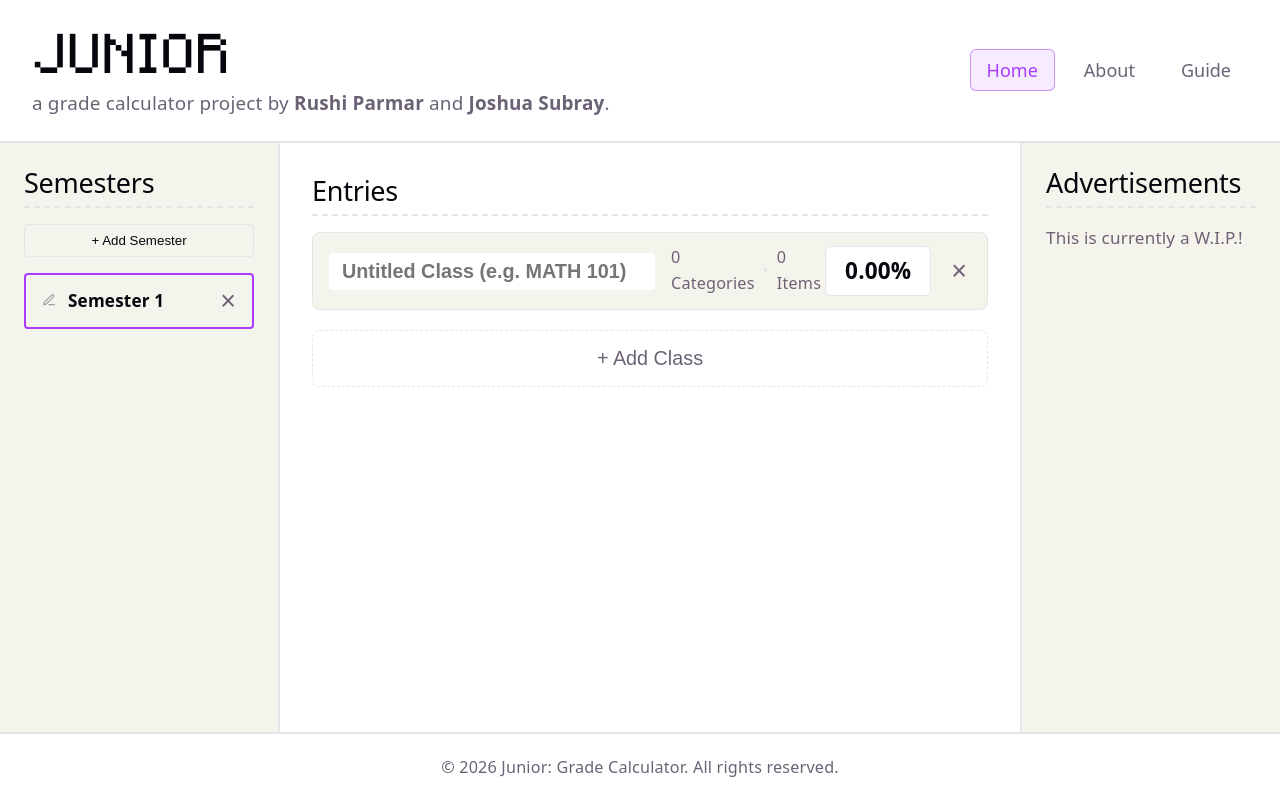
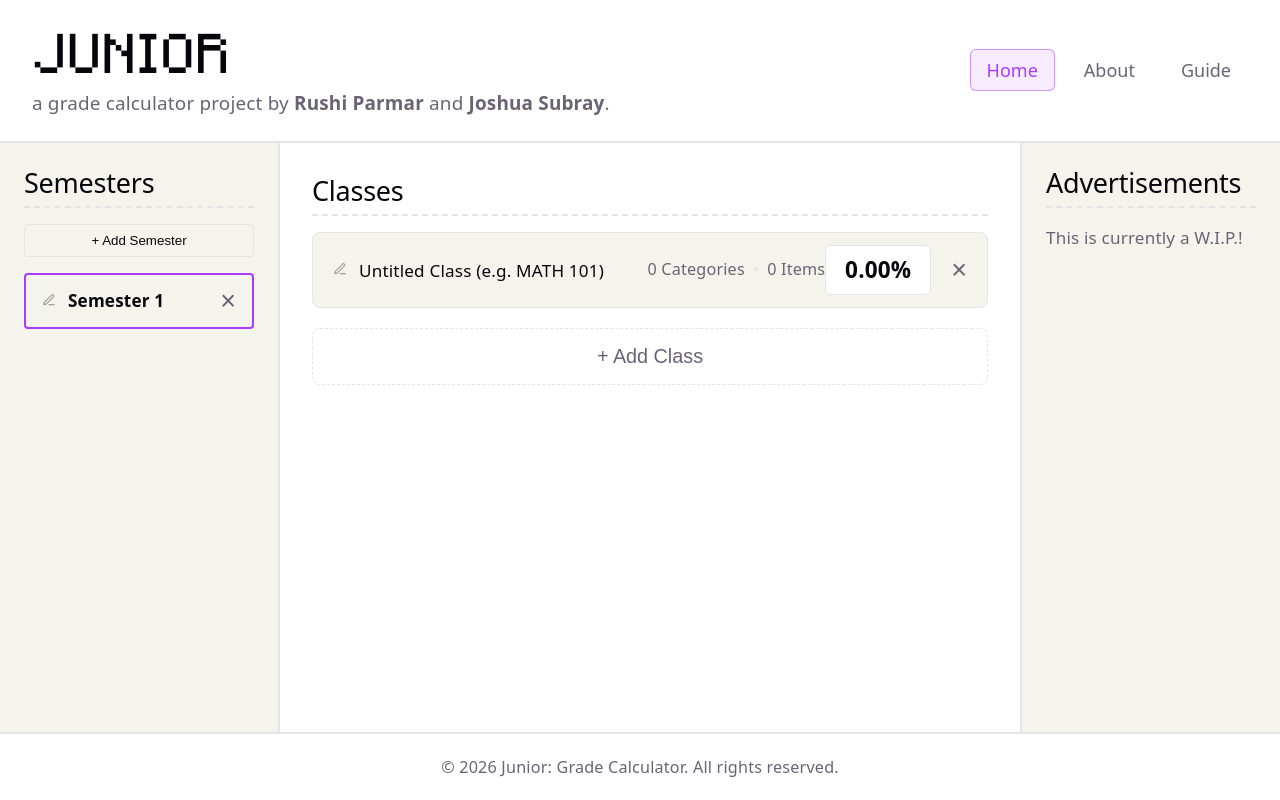
Before and after one commit to JoshuaSubray/Junior, a React (Vite) app: page / in a window 1280 px wide. Both pictures are taken after a click on the button "+ Add Class". Built offline with nearby package versions, Linux system fonts and the light colour scheme.

Commit message:
Moved edit function to reusable component, Edit.tsx and implemented into classes and categories.

```diff
--- a/src/components/common/Edit.tsx
+++ b/src/components/common/Edit.tsx
@@ -1 +1,54 @@
-// Edit pencil and function will be moved here.
+import { useEffect, useRef, useState } from 'react';
+
+interface EditProps {
+	value: string;
+	onChange: (v: string) => void;
+	placeholder?: string;
+	className?: string;
+	inputClassName?: string;
+	stopPropagationOnClick?: boolean;
+}
+
+export default function Edit({ value, onChange, placeholder = '', className = '', inputClassName = '', stopPropagationOnClick = true }: EditProps) {
+	const [editing, setEditing] = useState(false);
+	const ref = useRef<HTMLInputElement | null>(null);
+
+	useEffect(() => {
+		if (editing && ref.current) ref.current.focus();
+	}, [editing]);
+
+	if (editing) {
+		return (
+			<input
+				ref={ref}
+				type="text"
+				className={`item-name-input ${inputClassName}`}
+				value={value}
+				onChange={(e) => onChange(e.target.value)}
+				onClick={(e) => { if (stopPropagationOnClick) e.stopPropagation(); }}
+				onBlur={() => setEditing(false)}
+				onKeyDown={(e) => { if (e.key === 'Enter') setEditing(false); }}
+			/>
+		);
+	}
+
+	return (
+		<div className={`item-name-row ${className}`}>
+			<button
+				type="button"
+				className="item-name-edit-btn"
+				title="Rename"
+				onClick={(e) => {
+					if (stopPropagationOnClick) e.stopPropagation();
+					setEditing(true);
+				}}
+			>
+				<svg width="14" height="14" viewBox="0 0 24 24" fill="none" stroke="currentColor" strokeWidth="2" strokeLinecap="round" strokeLinejoin="round">
+					<path d="M12 20h9"></path>
+					<path d="M16.5 3.5a2.121 2.121 0 0 1 3 3L7 19l-4 1 1-4L16.5 3.5z"></path>
+				</svg>
+			</button>
+			<span className="item-name-display">{value || placeholder}</span>
+		</div>
+	);
+}
--- a/src/components/gpa/CategorySection.tsx
+++ b/src/components/gpa/CategorySection.tsx
@@ -1,5 +1,6 @@
 import { useGradeContext, type Category } from '../../contexts/GradeContext';
 import RemoveButton from '../common/RemoveButton';
+import Edit from '../common/Edit';
 import './GPA.css';
 
 interface CategorySectionProps {
@@ -19,12 +20,12 @@ export default function CategorySection({ courseId, category }: CategorySectionP
     <div className="category-section">
       <div className="category-header">
         <div className="category-title-area">
-          <input
-            type="text"
-            className="category-name-input"
+          <Edit
             value={category.name}
-            onChange={(e) => updateCategory(courseId, category.id, { name: e.target.value })}
+            onChange={(v) => updateCategory(courseId, category.id, { name: v })}
             placeholder="Category Name (e.g. Assignments)"
+            inputClassName="category-name-input"
+            stopPropagationOnClick={false}
           />
           <div className="category-weight">
             <label>
@@ -56,17 +57,15 @@ export default function CategorySection({ courseId, category }: CategorySectionP
       </div>
 
       <div className="category-items">
-        {category.items.length === 0 ? (
+            {category.items.length === 0 ? (
           <p className="category-empty-text">No items yet. Add one below.</p>
         ) : (
           category.items.map((item, index) => (
             <div key={item.id} className="item-row">
               <span className="item-number">{index + 1}.</span>
-              <input
-                type="text"
-                className="item-name-input"
+              <Edit
                 value={item.name}
-                onChange={(e) => updateItem(courseId, category.id, item.id, { name: e.target.value })}
+                onChange={(v) => updateItem(courseId, category.id, item.id, { name: v })}
                 placeholder="Item Name"
               />
               <div className="item-grade-wrapper">
--- a/src/components/gpa/Entries.tsx
+++ b/src/components/gpa/Entries.tsx
@@ -2,6 +2,7 @@ import { useState } from 'react';
 import { useGradeContext, type Course } from '../../contexts/GradeContext';
 import ClassModal from './ClassModal';
 import RemoveButton from '../common/RemoveButton';
+import Edit from '../common/Edit';
 import './GPA.css';
 
 // Calculate course grade helper.
@@ -51,13 +52,12 @@ export default function Entries() {
             onClick={() => setSelectedCourseId(course.id)}
           >
             <div className="course-row-left">
-              <input
-                type="text"
-                className="course-title-input"
+              <Edit
                 value={course.name}
-                onChange={(e) => updateCourse(course.id, { name: e.target.value })}
-                onClick={(e) => e.stopPropagation()}
+                onChange={(v) => updateCourse(course.id, { name: v })}
                 placeholder="Untitled Class (e.g. MATH 101)"
+                stopPropagationOnClick={true}
+                inputClassName="course-title-input"
               />
               <div className="course-stats">
                 <span>{course.categories.length} Categories</span>
--- a/src/components/gpa/GPA.css
+++ b/src/components/gpa/GPA.css
@@ -199,6 +199,33 @@
   min-width: 150px;
 }
 
+/* Inline edit display using pencil button */
+.item-name-row {
+  display: flex;
+  align-items: center;
+  gap: 8px;
+  flex: 1;
+  min-width: 150px;
+}
+
+.item-name-display {
+  color: var(--text-h);
+  white-space: nowrap;
+  overflow: hidden;
+  text-overflow: ellipsis;
+  flex: 1;
+}
+
+.item-name-edit-btn {
+  background: transparent;
+  border: none;
+  cursor: pointer;
+  color: var(--text-main);
+  opacity: 0.6;
+  padding: 2px 4px;
+  font-size: 12px;
+}
+
 .item-grade-wrapper {
   display: flex;
   align-items: center;
--- a/src/contexts/GradeContext.tsx
+++ b/src/contexts/GradeContext.tsx
@@ -57,7 +57,6 @@ export function GradeProvider({ children }: { children: ReactNode }) {
   const [nextSemesterId, setNextSemesterId] = useState(2);
 
   // Semester CRUD.
-
   const addSemester = () => {
     const newSemester: Semester = { id: nextSemesterId, name: 'Untitled Semester', courses: [] };
     setSemesters(prev => [...prev, newSemester]);
@@ -77,7 +76,6 @@ export function GradeProvider({ children }: { children: ReactNode }) {
   const setActiveSemester = (id: number) => setActiveSemesterId(id);
 
   // Shared helpers for nested updates.
-
   const modifyActiveSemester = (fn: (courses: Course[]) => Course[]) => {
     setSemesters(prev => prev.map(s =>
       s.id === activeSemesterId ? { ...s, courses: fn(s.courses) } : s
@@ -97,7 +95,6 @@ export function GradeProvider({ children }: { children: ReactNode }) {
   };
 
   // Course CRUD.
-
   const addCourse = () => {
     if (activeSemesterId === null) return;
     const newCourse: Course = { id: crypto.randomUUID(), name: '', categories: [] };
@@ -117,7 +114,6 @@ export function GradeProvider({ children }: { children: ReactNode }) {
   };
 
   // Category CRUD.
-
   const addCategory = (courseId: string) => {
     const newCat: Category = { id: crypto.randomUUID(), name: '', totalWeight: 0, items: [] };
     modifyCourse(courseId, cats => [...cats, newCat]);
@@ -134,7 +130,6 @@ export function GradeProvider({ children }: { children: ReactNode }) {
   };
 
   // Item CRUD.
-
   const addItem = (courseId: string, categoryId: string) => {
     const newItem: Item = { id: crypto.randomUUID(), name: '', grade: 0, isExtraCredit: false };
     modifyCategory(courseId, categoryId, items => [...items, newItem]);
--- a/src/pages/Home.tsx
+++ b/src/pages/Home.tsx
@@ -3,7 +3,7 @@ import Entries from '../components/gpa/Entries';
 export default function Home() {
   return (
     <>
-      <h2 className="section-title">Entries</h2>
+      <h2 className="section-title">Classes</h2>
       <div className="section-content">
         <Entries />
       </div>
```
